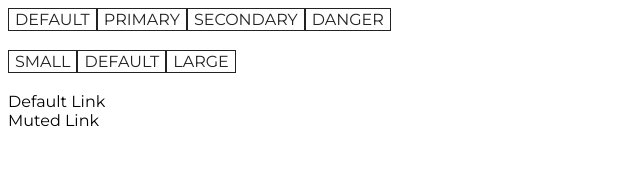
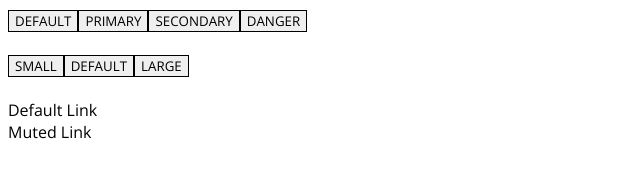
Before and after one commit to thegrinder/basic-styled-uikit, a React app: page / in a window 1280 px wide. Shown: the whole page, without its empty margins (0-640 px from the left). Built offline with nearby package versions, Linux system fonts and the light colour scheme; some packages are replaced by stand-ins of ours; what helpers would draw is missing.

Commit message:
Change the font and remove font properties from button - set them in global-styles

```diff
--- a/app/components/Button/Button.js
+++ b/app/components/Button/Button.js
@@ -5,9 +5,6 @@ const Button = styled.button`
   margin: 0;
   border: none;
   overflow: visible;
-  font: inherit;
-  color: inherit;
-  text-transform: none;
   display: inline-block;
   box-sizing: border-box;
   vertical-align: middle;
@@ -19,8 +16,6 @@ const Button = styled.button`
   touch-action: manipulation;
   cursor: pointer;
   outline: none;
-  background-color: transparent;
-  color: #222;
   border-width: 1px;
   border-style: solid;
   ${getBtnSizeStyle}
--- a/app/global-styles.js
+++ b/app/global-styles.js
@@ -9,6 +9,13 @@ injectGlobal`
   body {
     width: 100%;
     height: 100%;
-    font-family: 'Montserrat', sans-serif;
+    font-family: 'Open Sans', sans-serif;
+  }
+  button {
+    font-family: 'Open Sans', sans-serif;
+    font-weight: 400;
+  }
+  a {
+    font-weight: 300;
   }
 `;
--- a/app/index.html
+++ b/app/index.html
@@ -4,7 +4,7 @@
   <meta charset="UTF-8">
   <meta name="viewport" content="width=device-width, initial-scale=1.0">
   <title>basic-styled-uikit</title>
-  <link href="https://fonts.googleapis.com/css?family=Montserrat:300,400,500,600,700" rel="stylesheet">
+  <link href="https://fonts.googleapis.com/css?family=Open+Sans:300,400,600" rel="stylesheet">
 </head>
 <body>
   <div id="app"></div>
```
